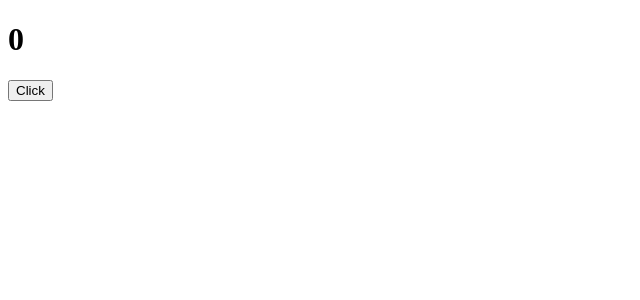
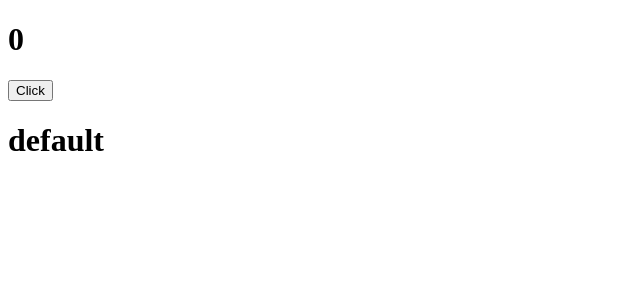
Before and after one commit to JSONCarrillo/crypto-clicker, a React app: page / in a window 1280 px wide. Shown: the top 300 px of the page, without its empty margins (0-640 px from the left). Built offline with nearby package versions, Linux system fonts and the light colour scheme.

Commit message:
add state to upgrade

```diff
--- a/public/style.css
+++ b/public/style.css
@@ -0,0 +1,3 @@
+.menu{
+
+}
--- a/src/App.js
+++ b/src/App.js
@@ -1,10 +1,12 @@
 import React from "react";
 import Counter from "./components/Counter";
+import UpgradeMenu from "./components/UpgradeMenu";
 
 function App() {
 	return (
 		<div>
 			<Counter />
+			<UpgradeMenu />
 		</div>
 	);
 }
--- a/src/components/Upgrade.jsx
+++ b/src/components/Upgrade.jsx
@@ -4,9 +4,20 @@ class Upgrade extends React.Component {
 	constructor(props) {
 		super(props);
 		this.state = {
-			upgradeName,
-			upgradeCost,
-			upgradeCPM,
+			upgradeName: "default",
+			upgradeCost: 1,
+			upgradeCoinsPerInterval: 1,
+			intervalInMilliSeconds: 1000,
+			isShowing: false,
 		};
 	}
+	render() {
+		return (
+			<div>
+				<h1>{this.state.upgradeName}</h1>
+			</div>
+		);
+	}
 }
+
+export default Upgrade;
--- a/src/components/UpgradeMenu.jsx
+++ b/src/components/UpgradeMenu.jsx
@@ -1,3 +1,14 @@
 import React from "react";
+import Upgrade from "./Upgrade";
 
-class UpgradeMenu extends React.Component {}
+class UpgradeMenu extends React.Component {
+	render() {
+		return (
+			<div>
+				<Upgrade className="menu" />
+			</div>
+		);
+	}
+}
+
+export default UpgradeMenu;
```
